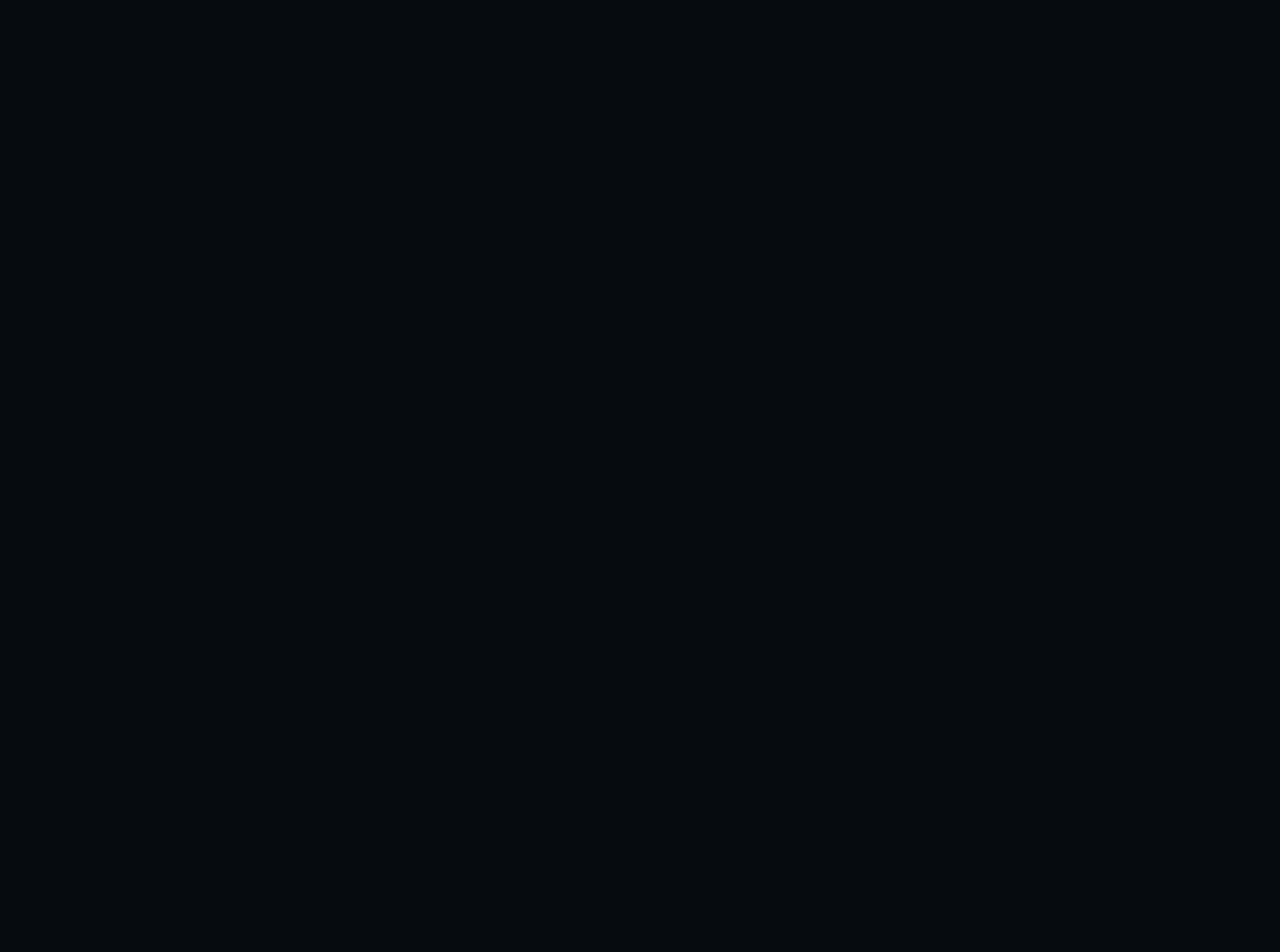
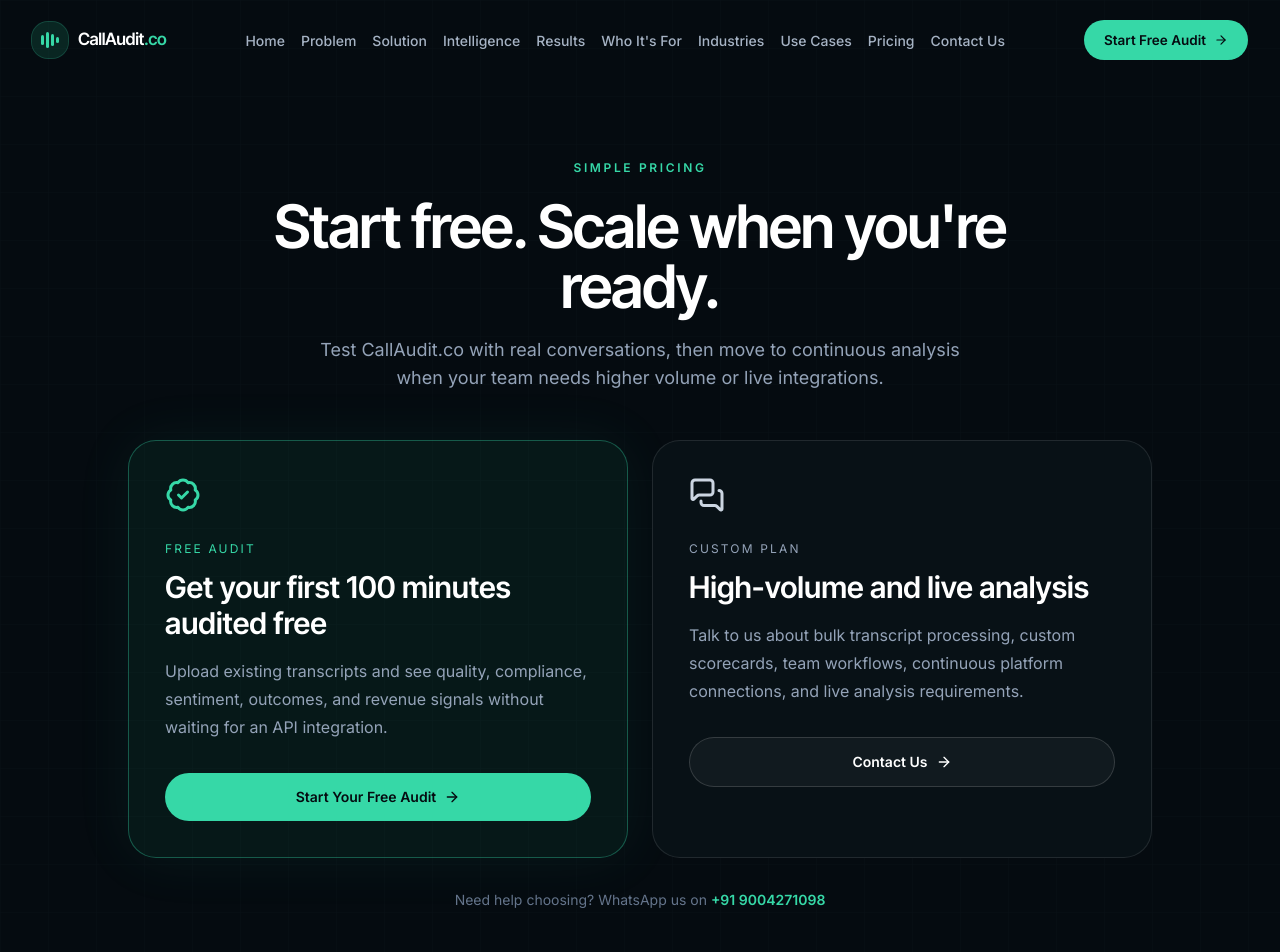
Before and after one commit to kamlesh1089/callaudit.co, a React (Vite) app: page /pricing in a window 1280 px wide. Before the commit this address had no page. Shown: the top 952 px of the page. Before the commit the page ends 800 px from the top, so only its background shows below. Built offline with nearby package versions, Linux system fonts and the light colour scheme.

Commit message:
Add pricing page contact actions and SEO metadata

```diff
--- a/index.html
+++ b/index.html
@@ -47,7 +47,15 @@
           "@type": "Organization",
           "@id": "https://callaudit.co/#organization",
           "name": "CallAudit.co",
-          "url": "https://callaudit.co/"
+          "url": "https://callaudit.co/",
+          "email": "hello@callaudit.co",
+          "telephone": "+91-9004271098",
+          "contactPoint": {
+            "@type": "ContactPoint",
+            "telephone": "+91-9004271098",
+            "contactType": "sales",
+            "availableLanguage": ["English"]
+          }
         }
       }
     </script>
--- a/src/App.tsx
+++ b/src/App.tsx
@@ -1,10 +1,12 @@
 import { Routes, Route } from 'react-router'
 import Home from './pages/Home'
+import Pricing from './pages/Pricing'
 
 export default function App() {
   return (
     <Routes>
       <Route path="/" element={<Home />} />
+      <Route path="/pricing" element={<Pricing />} />
     </Routes>
   )
 }
--- a/src/components/lead-form.tsx
+++ b/src/components/lead-form.tsx
@@ -102,6 +102,17 @@
             <p className="mx-auto mt-3 max-w-sm text-sm leading-6 text-slate-400">
               We’ll review your details and contact you shortly about your free call audit.
             </p>
+            <p className="mx-auto mt-5 max-w-sm text-sm leading-6 text-slate-300">
+              Contact or WhatsApp us on{' '}
+              <a
+                href="https://wa.me/919004271098"
+                target="_blank"
+                rel="noreferrer"
+                className="font-semibold text-mint-400 transition hover:text-mint-300"
+              >
+                +91 9004271098
+              </a>
+            </p>
             <button
               type="button"
               onClick={close}
@@ -133,7 +144,7 @@
               <input
                 type="hidden"
                 name="_next"
-                value={`${window.location.origin}/?submitted=true`}
+                value={`${window.location.origin}${window.location.pathname}?submitted=true`}
               />
 
               <label className="block">
--- /dev/null
+++ b/src/pages/Pricing.tsx
@@ -0,0 +1,63 @@
+import { useEffect } from 'react'
+import { ArrowRight, BadgeCheck, MessagesSquare } from 'lucide-react'
+import Nav from '@/sections/Nav'
+import Footer from '@/sections/Footer'
+import { LeadFormButton, LeadFormModal } from '@/components/lead-form'
+
+const canonicalUrl = 'https://callaudit.co/pricing'
+
+export default function Pricing() {
+  useEffect(() => {
+    const description = 'Audit your first 100 call minutes free, or contact CallAudit.co for high-volume transcript auditing and live call analysis.'
+    document.title = 'CallAudit.co Pricing | 100 Minutes Free or High-Volume Analysis'
+    document.querySelector('meta[name="description"]')?.setAttribute('content', description)
+    document.querySelector('link[rel="canonical"]')?.setAttribute('href', canonicalUrl)
+    document.querySelector('meta[property="og:url"]')?.setAttribute('content', canonicalUrl)
+    document.querySelector('meta[property="og:title"]')?.setAttribute('content', document.title)
+    document.querySelector('meta[property="og:description"]')?.setAttribute('content', description)
+  }, [])
+
+  return (
+    <div className="relative min-h-screen overflow-x-clip bg-ink text-foreground">
+      <Nav />
+      <main className="relative overflow-hidden px-5 pb-20 pt-32 sm:px-8 sm:pb-28 sm:pt-40">
+        <div className="pointer-events-none absolute inset-0 bg-grid opacity-25" />
+        <div className="relative mx-auto max-w-5xl">
+          <div className="mx-auto max-w-3xl text-center">
+            <p className="font-mono text-xs font-semibold uppercase tracking-[0.22em] text-mint-400">Simple pricing</p>
+            <h1 className="mt-5 font-display text-4xl font-semibold tracking-tight text-white sm:text-6xl">Start free. Scale when you&apos;re ready.</h1>
+            <p className="mx-auto mt-5 max-w-2xl text-base leading-7 text-slate-400 sm:text-lg">
+              Test CallAudit.co with real conversations, then move to continuous analysis when your team needs higher volume or live integrations.
+            </p>
+          </div>
+          <div className="mt-12 grid gap-6 md:grid-cols-2">
+            <article className="rounded-[28px] border border-mint-400/35 bg-mint-500/[0.07] p-7 shadow-[0_0_60px_rgba(54,216,167,0.07)] sm:p-9">
+              <BadgeCheck className="h-9 w-9 text-mint-400" />
+              <p className="mt-7 font-mono text-xs uppercase tracking-[0.18em] text-mint-400">Free audit</p>
+              <h2 className="mt-3 font-display text-3xl font-semibold text-white">Get your first 100 minutes audited free</h2>
+              <p className="mt-4 leading-7 text-slate-400">Upload existing transcripts and see quality, compliance, sentiment, outcomes, and revenue signals without waiting for an API integration.</p>
+              <LeadFormButton className="group mt-8 inline-flex w-full items-center justify-center gap-2 rounded-full bg-mint-400 px-6 py-3.5 text-sm font-semibold text-ink transition hover:bg-mint-300">
+                Start Your Free Audit <ArrowRight className="h-4 w-4 transition-transform group-hover:translate-x-1" />
+              </LeadFormButton>
+            </article>
+            <article className="rounded-[28px] border border-white/10 bg-ink-50 p-7 sm:p-9">
+              <MessagesSquare className="h-9 w-9 text-slate-300" />
+              <p className="mt-7 font-mono text-xs uppercase tracking-[0.18em] text-slate-400">Custom plan</p>
+              <h2 className="mt-3 font-display text-3xl font-semibold text-white">High-volume and live analysis</h2>
+              <p className="mt-4 leading-7 text-slate-400">Talk to us about bulk transcript processing, custom scorecards, team workflows, continuous platform connections, and live analysis requirements.</p>
+              <LeadFormButton className="group mt-8 inline-flex w-full items-center justify-center gap-2 rounded-full border border-white/15 bg-white/[0.04] px-6 py-3.5 text-sm font-semibold text-white transition hover:border-mint-400/40 hover:bg-mint-500/10">
+                Contact Us <ArrowRight className="h-4 w-4 transition-transform group-hover:translate-x-1" />
+              </LeadFormButton>
+            </article>
+          </div>
+          <p className="mt-8 text-center text-sm text-slate-500">
+            Need help choosing? WhatsApp us on{' '}
+            <a href="https://wa.me/919004271098" target="_blank" rel="noreferrer" className="font-semibold text-mint-400 transition hover:text-mint-300">+91 9004271098</a>
+          </p>
+        </div>
+      </main>
+      <Footer />
+      <LeadFormModal />
+    </div>
+  )
+}
--- a/src/sections/Footer.tsx
+++ b/src/sections/Footer.tsx
@@ -1,15 +1,16 @@
 import { Logo } from './Nav'
+import { LeadFormButton } from '@/components/lead-form'
 
 const COLS = [
   {
     title: 'Product',
     links: ['Intelligence Layers', 'How It Works', 'Results', 'Pricing'],
-    hrefs: ['#intelligence', '#solution', '#results', '#contact'],
+    hrefs: ['/#intelligence', '/#solution', '/#results', '/pricing'],
   },
   {
     title: 'Teams',
     links: ['Sales', 'Support & CX', 'QA & Compliance', 'BPOs'],
-    hrefs: ['#who', '#who', '#who', '#who'],
+    hrefs: ['/#who', '/#who', '/#who', '/#who'],
   },
 ]
 
@@ -48,6 +49,14 @@
                 </ul>
               </div>
             ))}
+            <div>
+              <h4 className="font-mono text-[11px] font-semibold uppercase tracking-[0.2em] text-slate-500">Contact Us</h4>
+              <div className="mt-4 space-y-2.5">
+                <LeadFormButton className="block text-left text-[13.5px] text-slate-400 transition hover:text-mint-300">Start a conversation</LeadFormButton>
+                <a href="mailto:hello@callaudit.co" className="block text-[13.5px] text-slate-400 transition hover:text-mint-300">hello@callaudit.co</a>
+                <a href="https://wa.me/919004271098" target="_blank" rel="noreferrer" className="block text-[13.5px] text-slate-400 transition hover:text-mint-300">WhatsApp +91 9004271098</a>
+              </div>
+            </div>
           </div>
         </div>
         <div className="mt-12 flex flex-col items-center justify-between gap-3 border-t border-white/[0.06] pt-7 sm:flex-row">
--- a/src/sections/Nav.tsx
+++ b/src/sections/Nav.tsx
@@ -3,20 +3,19 @@
 import { LeadFormButton } from '@/components/lead-form'
 
 const LINKS = [
-  { label: 'Home', href: '#top' },
-  { label: 'Problem', href: '#problem' },
-  { label: 'Solution', href: '#solution' },
-  { label: 'Intelligence', href: '#intelligence' },
-  { label: 'Results', href: '#results' },
-  { label: "Who It's For", href: '#who' },
-  { label: 'Industries', href: '#industries' },
-  { label: 'Use Cases', href: '#use-cases' },
-  { label: 'Contact Us', href: '#contact' },
+  { label: 'Home', href: '/#top' },
+  { label: 'Problem', href: '/#problem' },
+  { label: 'Solution', href: '/#solution' },
+  { label: 'Intelligence', href: '/#intelligence' },
+  { label: 'Results', href: '/#results' },
+  { label: "Who It's For", href: '/#who' },
+  { label: 'Industries', href: '/#industries' },
+  { label: 'Use Cases', href: '/#use-cases' },
 ]
 
 export function Logo({ compact = false }: { compact?: boolean }) {
   return (
-    <a href="#top" className="group flex items-center gap-2.5">
+    <a href="/#top" className="group flex items-center gap-2.5">
       <span className="flex h-9 w-9 items-center justify-center rounded-xl bg-mint-500/15 ring-1 ring-mint-400/30 transition group-hover:bg-mint-500/25">
         <span className="flex items-center gap-[2.5px]">
           <span className="h-2.5 w-[2.5px] rounded-full bg-mint-400" />
@@ -58,11 +57,17 @@
             <a
               key={l.href}
               href={l.href}
-              className="whitespace-nowrap text-[12.5px] font-medium text-[#A6B3C4] transition hover:text-white 2xl:text-[13.5px]"
+              className="whitespace-nowrap text-[14px] font-medium text-[#A6B3C4] transition hover:text-white 2xl:text-[14.5px]"
             >
               {l.label}
             </a>
           ))}
+          <a href="/pricing" className="whitespace-nowrap text-[14px] font-medium text-[#A6B3C4] transition hover:text-white 2xl:text-[14.5px]">
+            Pricing
+          </a>
+          <LeadFormButton className="whitespace-nowrap text-[14px] font-medium text-[#A6B3C4] transition hover:text-white 2xl:text-[14.5px]">
+            Contact Us
+          </LeadFormButton>
         </nav>
         <div className="hidden items-center gap-3 xl:flex">
           <LeadFormButton
@@ -93,6 +98,12 @@
                 {l.label}
               </a>
             ))}
+            <a href="/pricing" onClick={() => setOpen(false)} className="rounded-lg px-3 py-2.5 text-sm font-medium text-slate-300 transition hover:bg-white/5 hover:text-white">
+              Pricing
+            </a>
+            <LeadFormButton onOpen={() => setOpen(false)} className="rounded-lg px-3 py-2.5 text-left text-sm font-medium text-slate-300 transition hover:bg-white/5 hover:text-white">
+              Contact Us
+            </LeadFormButton>
             <LeadFormButton
               onOpen={() => setOpen(false)}
               className="col-span-2 mt-2 inline-flex items-center justify-center gap-2 rounded-full bg-mint-400 px-5 py-3 text-sm font-semibold text-ink sm:col-span-3"
```
Also changed, not shown: scripts/prepare-sites.mjs (+14 -1 lines), public/llms.txt, 1 other file (tests, documents, lock files or other folders).
